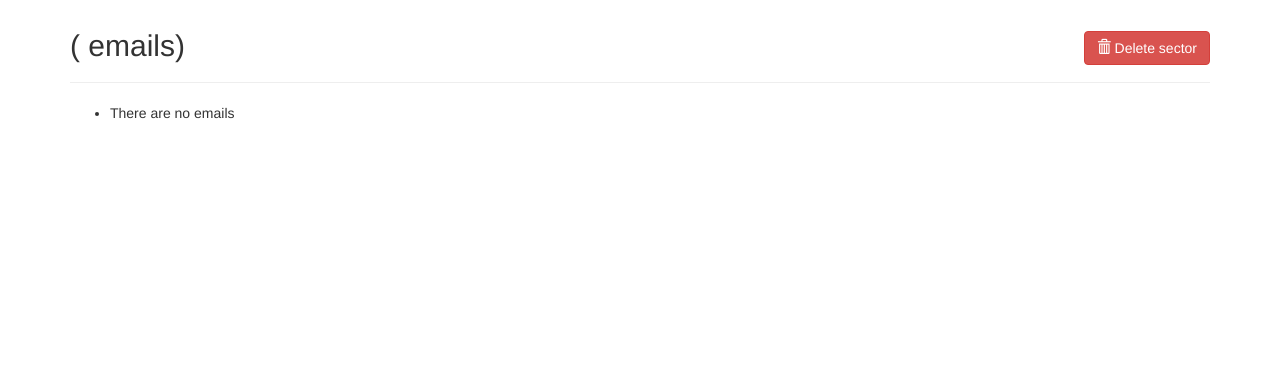
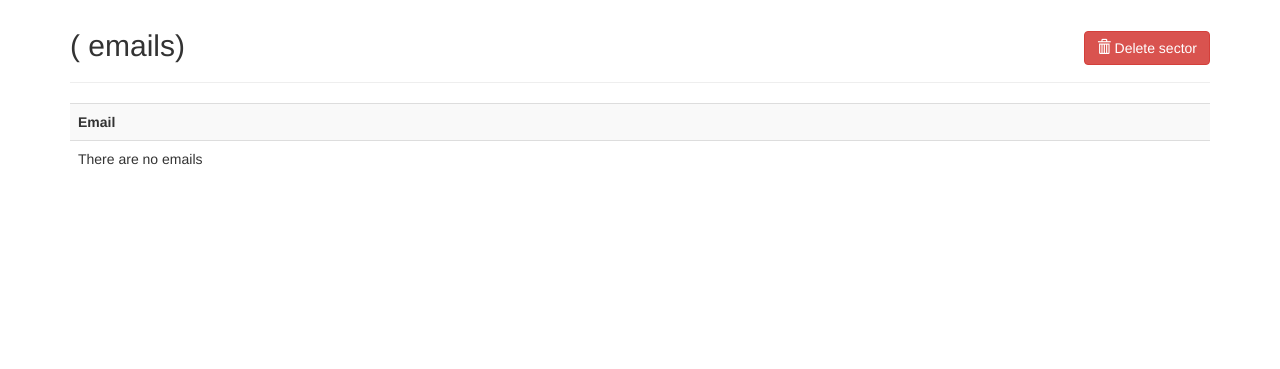
Before and after one commit to CursosVNQ/bulkymonkey, a Django app: template bulkymonkey/emailer/templates/emailer/sector-detail.html in a window 1280 px wide. Shown: the part 51-420 px from the top of the page. Run offline with Django 3.2, Linux system fonts and the light colour scheme; the template is opened without the code that fills it, so the values that code supplies are empty.

Commit message:
Improves UI in sector detail

```diff
--- a/bulkymonkey/emailer/templates/emailer/sector-detail.html
+++ b/bulkymonkey/emailer/templates/emailer/sector-detail.html
@@ -14,13 +14,16 @@
 </h2>
 <hr>
 
-<ul>
-{% for item in email_list %}
-	<li>{{ item.address }}</li>
-{% empty %}
-	<li>{% trans "There are no emails" %}</li>
-{% endfor %}
-</ul>
+<div class="table-responsive">
+    <table class="table table-striped">
+    <tr><th>{% trans "Email" %}</th></tr>
+    {% for item in email_list %}
+		<tr><td>{{ item.address }}</td></tr>
+	{% empty %}
+		<tr><td>{% trans "There are no emails" %}</td></tr>
+	{% endfor %}
+    </table>
+</div>
 
 {% include "emailer/common/paginator.html" %}
 {% endblock %}
```
